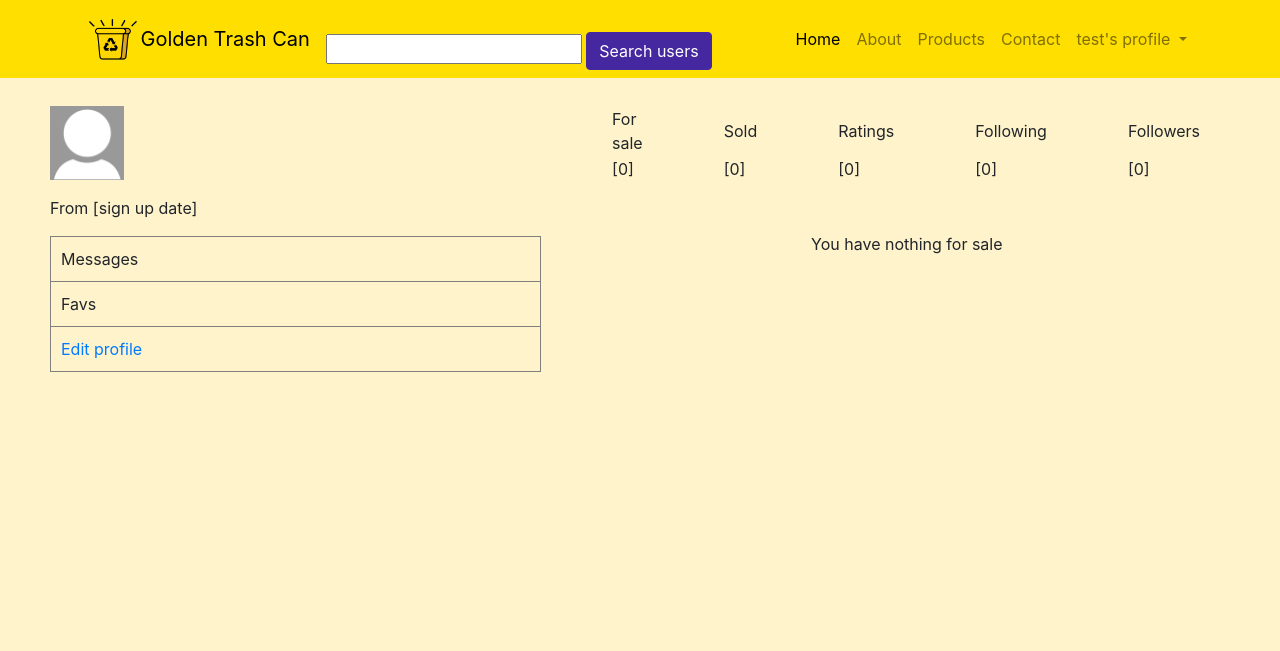
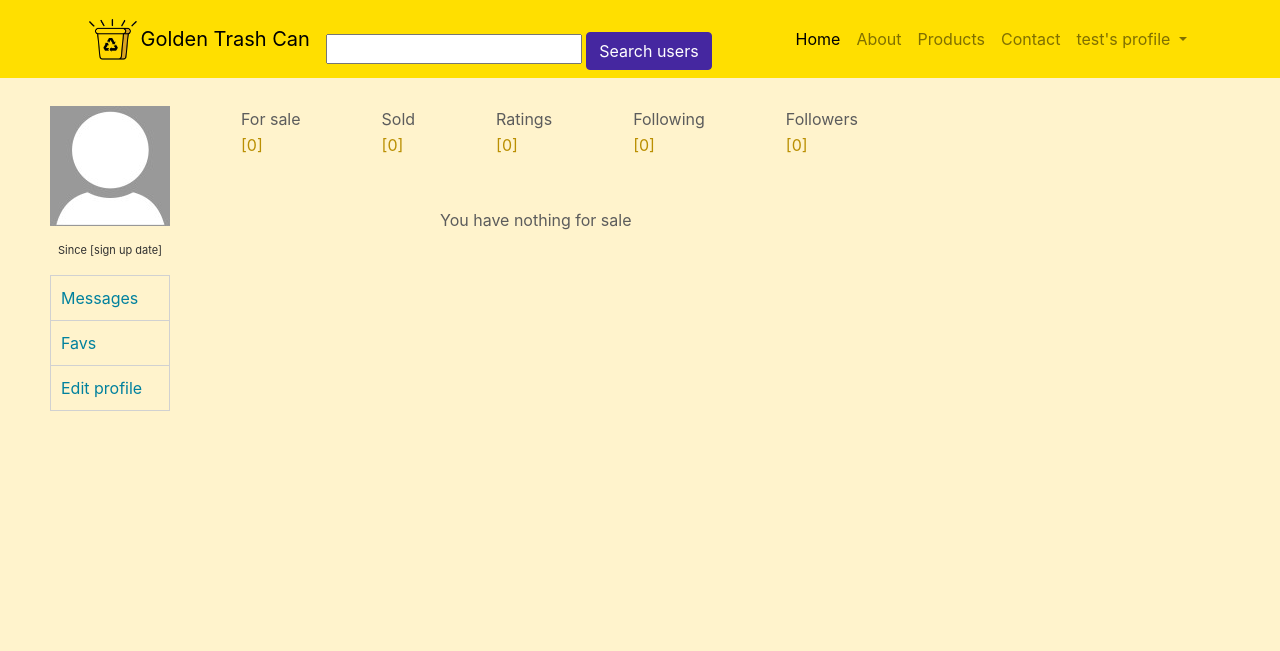
Before and after one commit to UB-ES-19/B5-Vibbo, a Django app: page /vibbo/profile/1/ in a window 1280 px wide. Shown: the top 651 px of the page. Run offline with Django 3.2, Linux system fonts and the light colour scheme; a user stored in the database is signed in; data comes from the database, SQL or seed files in the repository; lists and menus that the app fills with data are empty; some libraries are stand-ins or nearby versions.

Commit message:
Front end almost finished

```diff
--- a/vibbo/templates/vibbo/profile_page.html
+++ b/vibbo/templates/vibbo/profile_page.html
@@ -9,6 +9,7 @@
 #container{
 	padding-top: 50px;
 	display: flex;
+	color: #5c5c5c;
 }
 
 #pLeft{
@@ -16,10 +17,11 @@
 }
 
 .linksTable, .linksTr, .linksTh {
-  border: 1px solid gray;
+  border: 1px solid #d1d1d1;
   border-collapse: collapse;
 }
 .linksTr, .linksTh {
+	color: #00819e;
   padding: 10px;
   text-align: left;
   font-weight: normal;
@@ -38,14 +40,21 @@
   	text-align: left;
 }
 
+#leftUp{
+	color: #303030;
+	text-align: center;
+}
+
 </style>
 
 
 <dov id="container">
 	<div id="pLeft">
-		<img src="/static/images/defaultProfile.jpg" alt="Default Profile Picture" style="width:15%">
-		<p> {{user.profile.first_name}} {{user.profile.last_name}} </p>
-		<p> From [sign up date] </p>
+		<div id="leftUp">
+			<img src="/static/images/defaultProfile.jpg" alt="Default Profile Picture" style="text-align: center;">
+			<p> {{user.profile.first_name}} {{user.profile.last_name}} </p>
+			<p style="font-size: 11px"> Since [sign up date] </p>
+		</div>
 
 		<table style="width:100%" class="linksTable">
 			<tr class="linksTr">
@@ -55,7 +64,7 @@
 				<th class="linksTh">Favs</th>
 			</tr>
 			<tr class="linksTr">
-				<th class="linksTh"><a href="{% url 'change' %}">Edit profile</a></th>
+				<th class="linksTh"><a href="{% url 'change' %}" style="color: #00819e;">Edit profile</a></th>
 			</tr>
 		</table>
 
@@ -72,11 +81,11 @@
 
 			</tr>
 			<tr class="statsTr">
-				<th class="statsTh">[0]</th>
-				<th class="statsTh">[0]</th>
-				<th class="statsTh">[0]</th>
-				<th class="statsTh">[0]</th>
-				<th class="statsTh">[0]</th>
+				<th class="statsTh" style="color: #ba8f02">[0]</th>
+				<th class="statsTh" style="color: #ba8f02">[0]</th>
+				<th class="statsTh" style="color: #ba8f02">[0]</th>
+				<th class="statsTh" style="color: #ba8f02">[0]</th>
+				<th class="statsTh" style="color: #ba8f02">[0]</th>
 
 			</tr>
 		</table>
```
Also changed, not shown: vibbo/static/images/defaultProfile.jpg, 1 other file.
